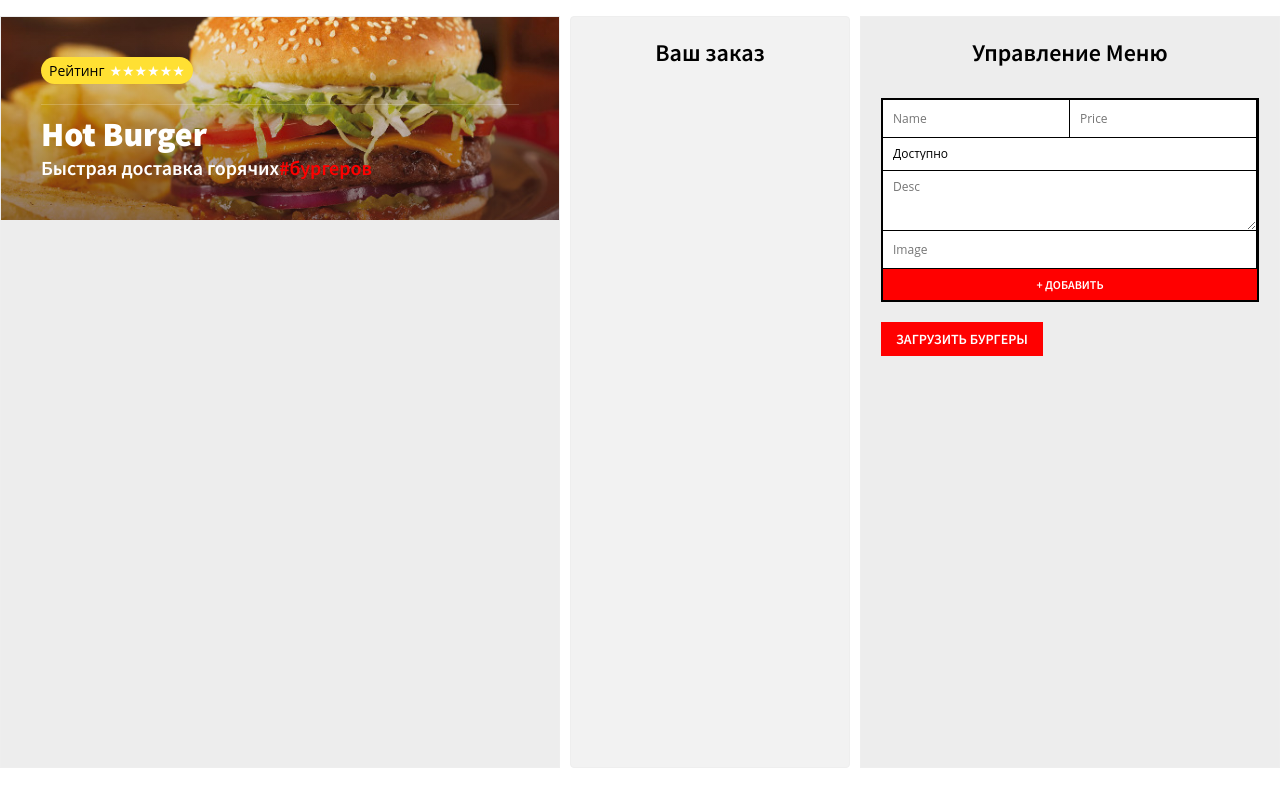
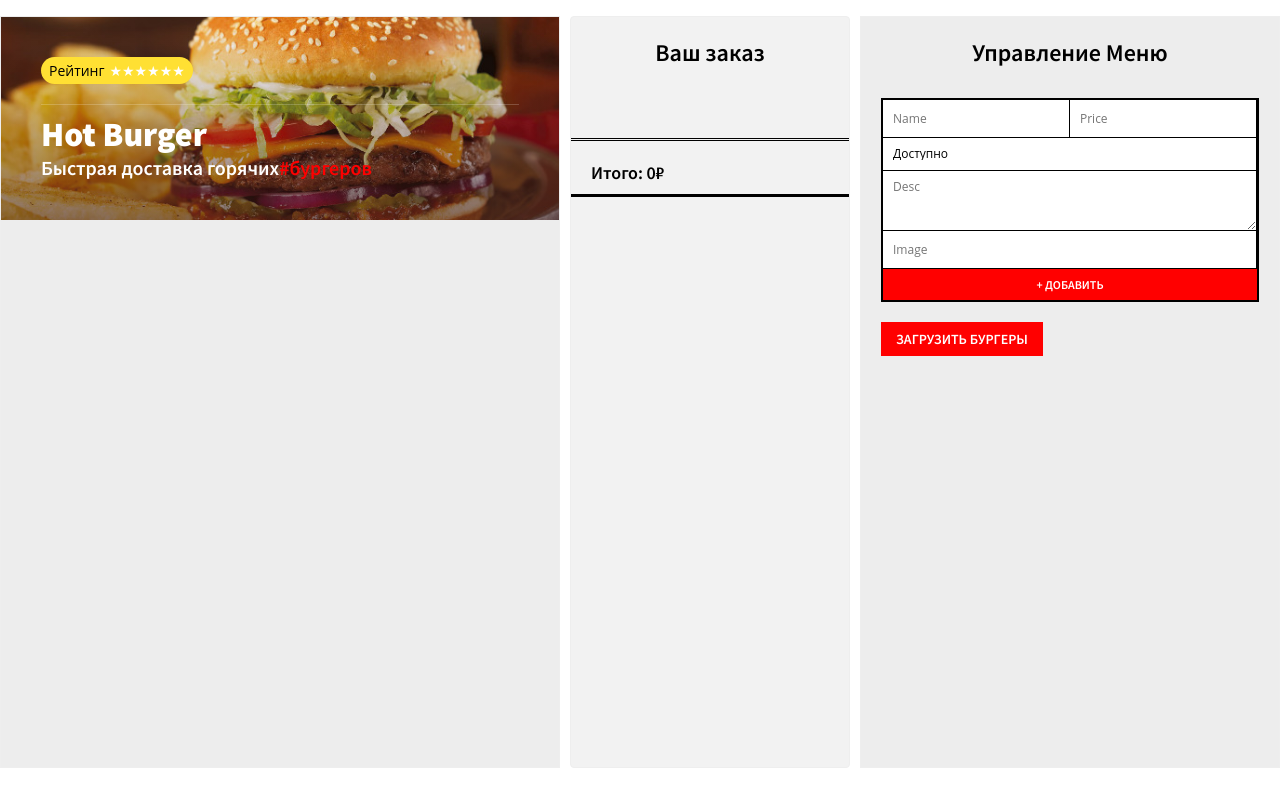
Before and after one commit to RodionSverdlovAl/ReactAppBurgerShop, a React (Create React App) app: page /restaurant/1 in a window 1280 px wide. Built offline with nearby package versions, Linux system fonts and the light colour scheme.

Commit message:
add functional for Order component

```diff
--- a/src/components/App.js
+++ b/src/components/App.js
@@ -51,7 +51,7 @@ class App extends React.Component{
                         })}
                     </ul>
                 </div>
-                <Order />
+                <Order burgers = {this.state.burgers} order ={this.state.order} />
                 <MenuAdmin loadSampleBurgers = {this.loadSampleBurgers} addBurger = {this.addBurger}/>
             </div>
         );
--- a/src/components/Order.js
+++ b/src/components/Order.js
@@ -1,10 +1,50 @@
 import React from 'react';
 
 class Order extends React.Component{
+
+    renderOrder = (key) =>{
+        const burger = this.props.burgers[key];
+        const count = this.props.order[key];
+        const isAvailable = burger && burger.status === 'available';
+        if(!isAvailable){
+            return <li className='unavailable' key={key}>
+                Извините, {burger ? burger.name : 'бургер'} временно недоступен </li>
+        }
+        return <li key={key}>
+            <span>
+                <span>{count}</span>
+                шт. {burger.name}
+                <span> {count * burger.price}₽</span>
+                <button className='cancellItem'>&times;</button>
+            </span>
+            </li>
+    }
+
     render(){
+
+        const orderIds = Object.keys(this.props.order)
+        const total = orderIds.reduce((prevTotal,key)=>{
+            const burger = this.props.burgers[key];
+            const count = this.props.order[key];
+            const isAvailable = burger && burger.status === 'available';
+            if(isAvailable){
+                return prevTotal + burger.price * count;
+            }
+            return prevTotal;
+
+        }, 0)
         return(
             <div className='order-wrap'>
                 <h2>Ваш заказ</h2>
+                <ul className='order'>{orderIds.map(this.renderOrder)}
+                </ul>
+                <div className='total'>
+                    <div className='total_wrap'>
+                        <div className='total_wrap-final'>
+                            Итого: {total}₽
+                        </div>
+                    </div>
+                </div>
             </div>
         );
     }
```
